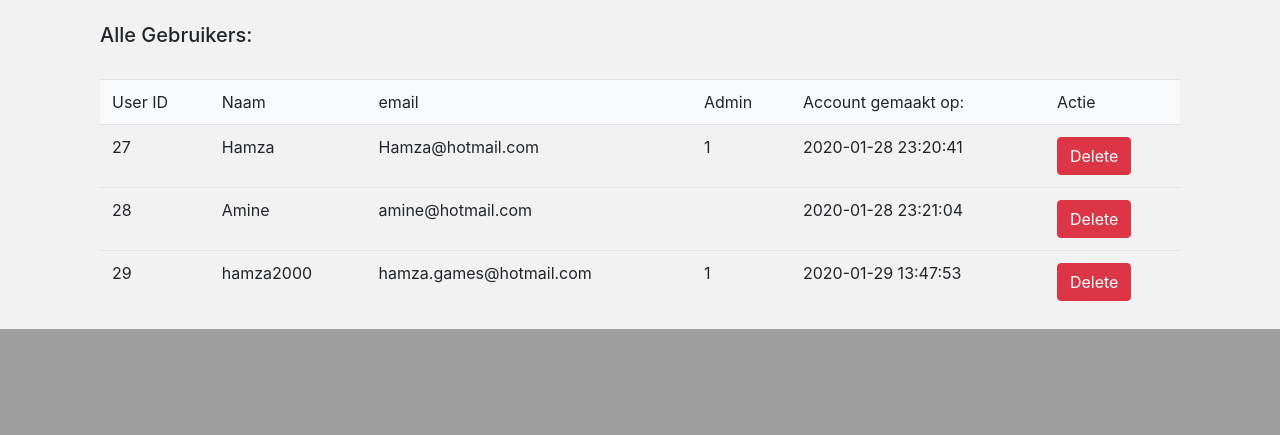
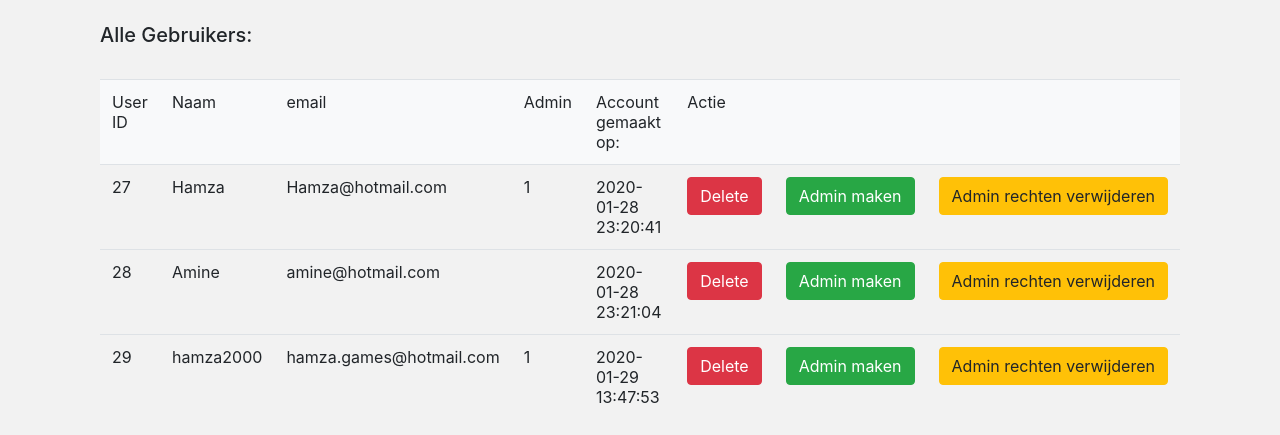
Before and after one commit to Hamzam2000/Examenproject-Doner-Corner, a PHP site: page /Examenproject/Statistiek.php in a window 1280 px wide. Shown: the part 541-976 px from the top of the page. Before the commit the page ends 870 px from the top, so only its background shows below. Run offline with PHP 8.4, Linux system fonts and the light colour scheme; a user stored in the database is signed in; data comes from the database, SQL or seed files in the repository; some libraries are stand-ins or nearby versions.

Commit message:
Versie 1.08

```diff
--- a/Statistiek.php
+++ b/Statistiek.php
@@ -1,8 +1,10 @@
 <?php
 session_start();
 include 'includes/statistiek.inc.php';
+include 'includes/checklogin.php';
 
 ?>
+
 <html lang="en">
 <head>
     <meta charset="utf-8">
@@ -56,7 +58,7 @@ include 'includes/statistiek.inc.php';
                         <h5>Alle Gebruikers:</h5>
                         <thead>
                         <br>
-                        <tr class='bg-light lt'><td>User ID</td><td>Naam</td><td>email</td><td>Admin</td><td>Account gemaakt op:</td><td>Actie</td></tr>
+                        <tr class='bg-light lt'><td>User ID</td><td>Naam</td><td>email</td><td>Admin</td><td>Account gemaakt op:</td><td>Actie</td><td></td><td></td></tr>
                         </thead>
                         <tbody>
 
@@ -71,9 +73,11 @@ include 'includes/statistiek.inc.php';
               <td><input type='hidden' name='id' value='" . $row['id'] . "'>" . $row['id'] ."</td>
               <td><input type='hidden' name='username' value='" . $row['username']."'>" . $row['username'] . "</td>
               <td><input type='hidden' name='email' value='" . $row['email']."'>" . $row['email'] . "</td>
-              <td><input type='hidden' name='admin' value='" . $row['is_admin']."'>" . $row['is_admin'] . "</td>
+              <td><input type='hidden' name='is_admin' value='" . $row['is_admin']."'>" . $row['is_admin'] . "</td>
               <td><input type='hidden' name='create_time' value='" . $row['create_time'] . "'>" . $row['create_time'] . "</td>
 			  <td><input type='submit' class='btn btn-danger' name='deleteUser' value='Delete'/></td>
+			  <td><input type='submit' class='btn btn-success' name='Admin' value='Admin maken'/></td>
+			  <td><input type='submit' class='btn btn-warning' name='Adminverwijderen' value='Admin rechten verwijderen'/></td>
             </tr>
           </form>";
                         }?>
--- a/header.php
+++ b/header.php
@@ -14,7 +14,7 @@
                 <a class="nav-link" href="producten.php">Bestellen</a>
             </li>
             <li class="nav-item">
-                <a class="nav-link" href="reviews.php">Reviews</a>
+                <a class="nav-link" href="#">Reviews</a>
             </li>
             <li class="nav-item dropdown">
                 <a class="nav-link dropdown-toggle" href="#" id="navbarDropdownMenuLink" role="button" data-toggle="dropdown" aria-haspopup="true" aria-expanded="false">
--- /dev/null
+++ b/includes/checklogin.php
@@ -0,0 +1,11 @@
+<?php
+
+function check_login(){
+    if(empty($_SESSION['username'])){
+        header('Location: ./index.php');
+    }
+}
+
+check_login();
+
+?>
--- a/includes/statistiek.inc.php
+++ b/includes/statistiek.inc.php
@@ -37,4 +37,30 @@ if(isset($_POST['deleteUser'])){
     header('Location: ./Statistiek.php');
 }
 
+if(isset($_POST['Admin'])){
+    $conn = getdb();
+    $id = $_POST['id'];
+    $username = $_POST['username'];
+    $email = $_POST['email'];
+    $is_admin = $_POST['is_admin'];
+    $create_time = $_POST['create_time'];
+    $stmt = $conn->prepare("UPDATE `user` SET `is_admin` = '1' WHERE Id = \" $id \" ");
+    $stmt->execute();
+    header('Location: ./Statistiek.php');
+
+}
+
+if(isset($_POST['Adminverwijderen'])){
+    $conn = getdb();
+    $id = $_POST['id'];
+    $username = $_POST['username'];
+    $email = $_POST['email'];
+    $is_admin = $_POST['is_admin'];
+    $create_time = $_POST['create_time'];
+    $stmt = $conn->prepare("UPDATE `user` SET `is_admin` = '' WHERE Id = \" $id \" ");
+    $stmt->execute();
+    header('Location: ./Statistiek.php');
+
+}
+
 ?>
--- a/platform2.php
+++ b/platform2.php
@@ -2,8 +2,10 @@
 <?php
 session_start();
 include 'includes/platform.inc.php';
+include 'includes/checklogin.php';
 
 ?>
+
 <html lang="en">
 <head>
     <meta charset="utf-8">
--- a/platform3.php
+++ b/platform3.php
@@ -2,8 +2,10 @@
 <?php
 session_start();
 include 'includes/platform.inc.php';
+include 'includes/checklogin.php';
 
 ?>
+
 <html lang="en">
 <head>
     <meta charset="utf-8">
--- a/register.php
+++ b/register.php
@@ -33,7 +33,6 @@
  <div class="col-md-6 offset-md-3">
 <form method="post" action="register.php">
  <img class="mb-4" src="image/logo.png" alt="" width="144" height="72">
- <h1 class="h3 mb-3 font-weight-normal">Wordt klant!</h1>
 
 	<?php if ($msg != "") echo $msg . "<br><br>"; ?>
 
```
Also changed, not shown: platform.php (+1 -8 lines).
